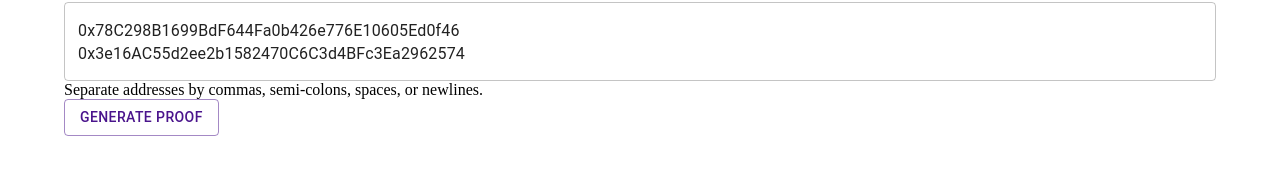
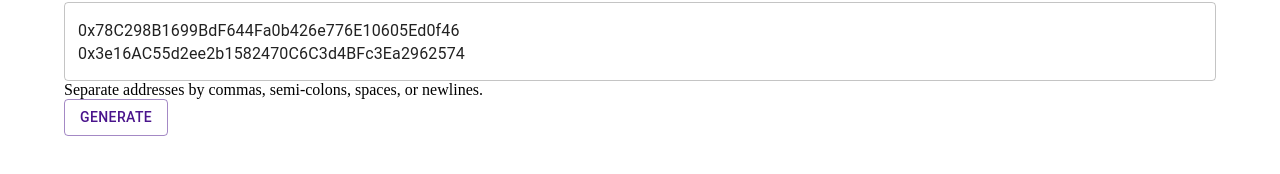
Before and after one commit to TerryJHarrison/merkle-express, a React app: page / in a window 1280 px wide. Shown: the part 132-306 px from the top of the page. Built offline with nearby package versions, Linux system fonts and the light colour scheme; what @rainbow-me/rainbowkit, wagmi would draw is missing.

Commit message:
Copy change

```diff
--- a/src/App.jsx
+++ b/src/App.jsx
@@ -58,7 +58,7 @@ const App = () => {
                    value={addressListInput}
                    onChange={handleAddressesChange}/>
         <Typography variant="h7">Separate addresses by commas, semi-colons, spaces, or newlines.</Typography><br/>
-        <Button onClick={createTree} variant="outlined" className={styles.topMargined}>Generate Proof</Button>
+        <Button onClick={createTree} variant="outlined" className={styles.topMargined}>Generate</Button>
       </Container>
 
       {merkleRoot &&
```
